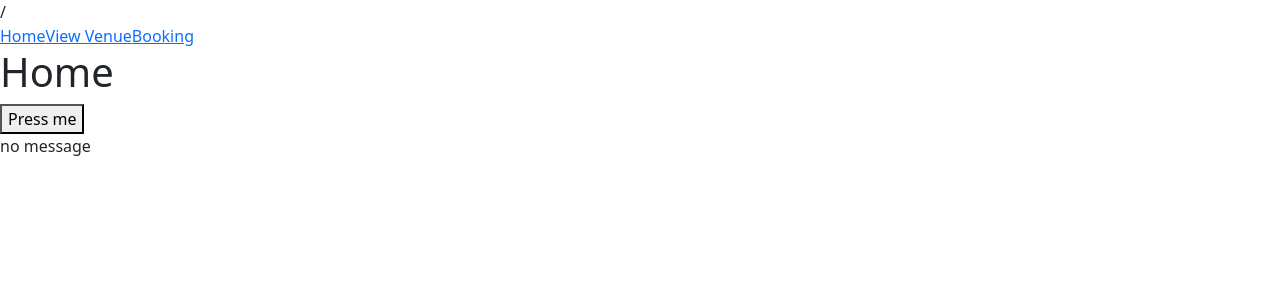
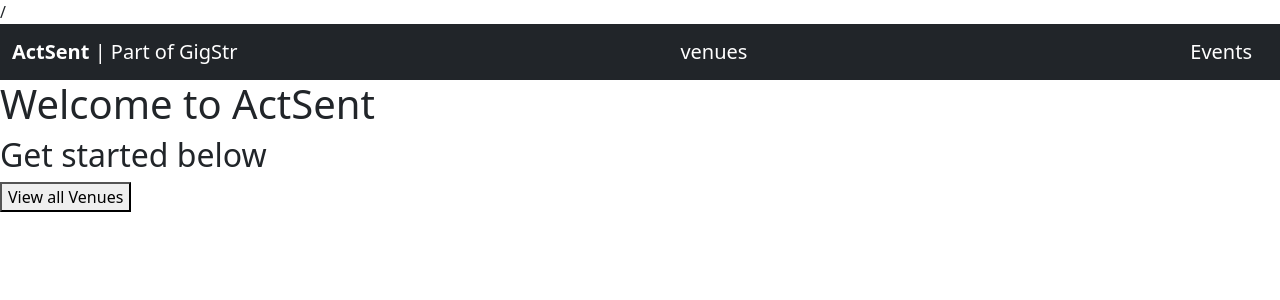
Before and after one commit to edmundlow/actsent22, a React (Create React App) app in the folder front-end/: page / in a window 1280 px wide. Shown: the top 300 px of the page. Built offline with nearby package versions, Linux system fonts and the light colour scheme.

Commit message:
splash page

```diff
--- a/front-end/src/App.js
+++ b/front-end/src/App.js
@@ -4,6 +4,7 @@ import 'bootstrap/dist/css/bootstrap.min.css';
 
 import ListOfVenues from'./components/listofvenues/ListOfVenues'
 import SingleVenuePage from './pages/SingleVenuePage';
+import SplashPage from './pages/splashpage'
 
 import { useEffect, useState} from 'react'
 import {
@@ -30,11 +31,13 @@ const Routes = () => (
     <SingleVenuePage />
     </Route>
     <Route path="/">
-      <h1>Home</h1>
+    <SplashPage />
     </Route>
   </Switch>
 
 );
+
+
 
 const NavBar = () => {
   // For illustration
@@ -43,10 +46,12 @@ const NavBar = () => {
   return (
     <>
       <label>{pathname}</label>
-      <nav>
-        <NavLink to="/">Home</NavLink>
-        <NavLink to="/venues">View Venue</NavLink>
-        <NavLink to="/mybooking">Booking</NavLink>
+      <nav class="navbar navbar-dark bg-dark">
+      <div class="container-fluid">
+        <a class="navbar-brand" href="/"><b> ActSent </b>| Part of GigStr</a>
+        <NavLink class="navbar-brand" to="/venues">venues</NavLink>
+        <NavLink class="navbar-brand" to="/mybooking">Events</NavLink>
+      </div>
       </nav>
     </>
   );
@@ -64,22 +69,22 @@ const RequestButton = (props) => {
 
 function App()  {
 
-  const [message, setMessage] = useState("no message");
-
-  //useEffect(() => {onClick()}, []);
-
-
-  async function onClick(){
-    console.log("the button has been clicked woooo!")
-    // const res = await fetch('https://kdm665d8y1.execute-api.eu-west-2.amazonaws.com/production/')
-    const res = await fetch('http://localhost:3002/venue')
-    const data = await res.text()
-    console.log(data)
-    //setMessage(data);
-    //(data);
-   // return data
-
-  }
+  //const [message, setMessage] = useState("no message");
+//
+  ////useEffect(() => {onClick()}, []);
+//
+//
+  //async function onClick(){
+  //  console.log("the button has been clicked woooo!")
+  //  // const res = await fetch('https://kdm665d8y1.execute-api.eu-west-2.amazonaws.com/production/')
+  //  const res = await fetch('http://localhost:3002/venue')
+  //  const data = await res.text()
+  //  console.log(data)
+  //  //setMessage(data);
+  //  //(data);
+  // // return data
+  //
+  //}
 
   return (
     <>
@@ -87,8 +92,7 @@ function App()  {
       <NavBar />
       <Routes />
     </BrowserRouter><div>
-        <RequestButton onClick={onClick}>  </RequestButton>
-        <p>{message} </p>
+
       </div>
       </>
       )
--- a/front-end/src/pages/SingleVenuePage.js
+++ b/front-end/src/pages/SingleVenuePage.js
@@ -7,7 +7,7 @@ import BookingForm from '../components/bookingForm/BookingForm'
 
 async function fetchVenue(id){
     console.log("welcome to venue")
-    const res = await fetch('http://localhost:3000/venue')
+    const res = await fetch('http://localhost:3003/venue_info')
     const data = await res.json()
 
     // WE ONLY RETURN THE VENUE WHOSE ID MATCHES id
--- /dev/null
+++ b/front-end/src/pages/splashpage.js
@@ -0,0 +1,20 @@
+import * as React from 'react'
+import { useHistory } from 'react-router-dom'
+
+const SplashPage= () => {
+    const history= useHistory()
+    const allvenues = () => {
+        history.push(`/venues`)
+    }
+    return(
+        <div>
+        <h1>
+            Welcome to ActSent
+        </h1>
+        <h2>Get started below</h2>
+        <button onClick={allvenues}>View all Venues</button>
+        </div>
+    )
+}
+
+export default SplashPage
```
